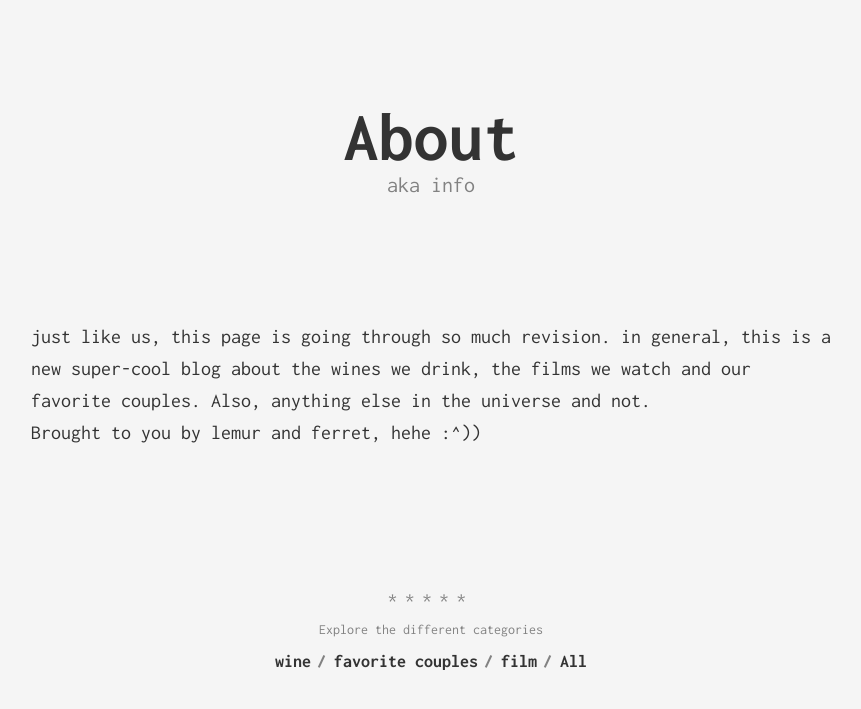
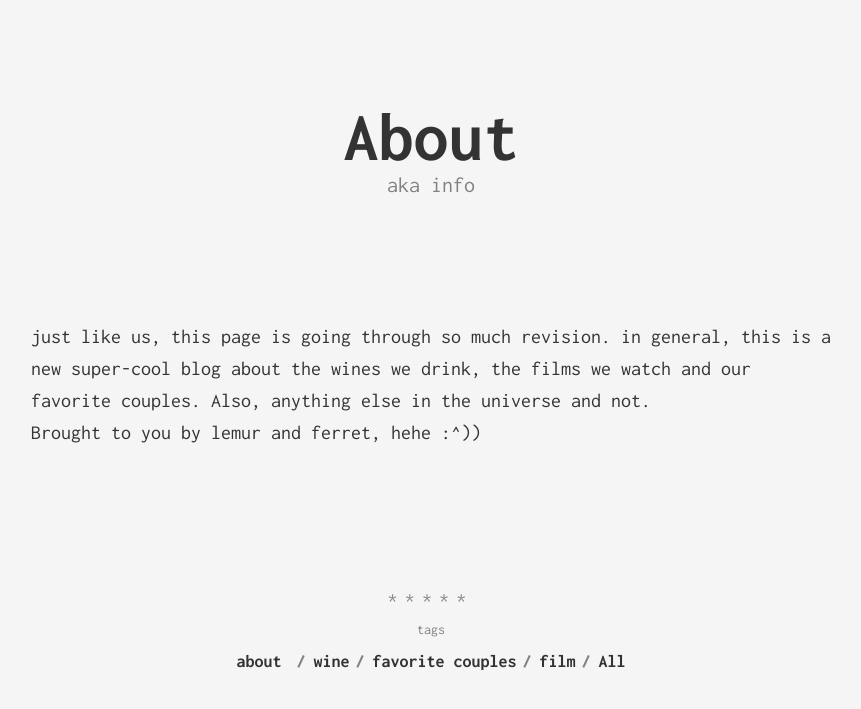
Before and after one commit to jiminkk/blog-of-everything, a Jekyll site: the page built from about.md, in a window 1280 px wide. Shown: the top 709 px of the page, without its empty margins (209-1070 px from the left). Built offline with Jekyll 4.4.1, drawn with Linux system fonts in a browser that asks for light colours.

Commit message:
added link to about page

```diff
--- a/_includes/page/explore.html
+++ b/_includes/page/explore.html
@@ -1,7 +1,8 @@
 <div class="explore">
     <div class="explore__devider">*****</div>
-    <div class="explore__label">Explore the different categories</div>
+    <div class="explore__label">tags</div>
     <ul class="categories">
+    	<li class="categories__item"> <a href="/about"> about </a></li>
         {% for category in site.data.categories %}
             <li class="categories__item"><a href="{{ '/categories/' | append: category.slug | prepend: site.baseurl }}">{{ category.name }}</a></li>
         {% endfor %}
```
